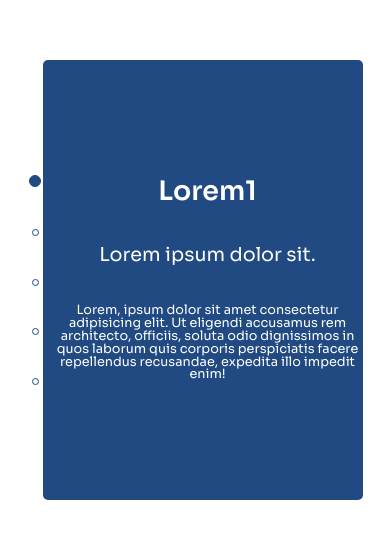
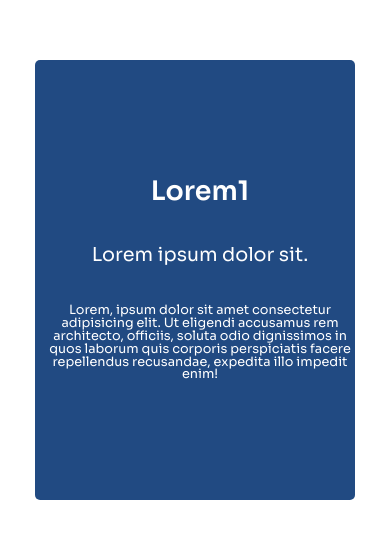
Before and after one commit to mohammed266392/kipostout-projet, an Angular app: page /accueil in a window 390 px wide. Shown: the part 2578-3116 px from the top of the page. Built offline with nearby package versions, Linux system fonts and the light colour scheme.

Commit message:
composant étape-v2

```diff
--- a/src/app/etape-slider/etape-slider.component.html
+++ b/src/app/etape-slider/etape-slider.component.html
@@ -1,15 +1,16 @@
 
 <div class="main">
     <div class="main_container">
-        <div  class="main_container_slider">
-            <div class="main_container_slider_container">
+        <div  class="main_container_slider" [ngStyle]="{'height' :heigthContainerSlider }">
+            <div class="main_container_slider_container" >
                 <div *ngFor="let etape of etapes" class="main_container_slider_container_div" (click)="changePosition(etape.etapePosition)">
+                    <!-- (click)="changePosition(etape.etapePosition)" -->
                     <div  [ngClass]="{'cercle':true,'remplit':this.position==etape.etapePosition}">
                     </div>
                 </div>
             </div>
         </div>
-        <div class="main_container_position">
+        <div class="main_container_position"  (scroll)="fingerSlide($event)">
             <div  *ngFor="let etape of etapes" ngClass="main_container_position_content" [ngStyle]="{'top' : etapesTop[etape.etapePosition], 'transition': 'top 0.5s ease-in-out'}">
                 <div class="main_container_position_content_etape">{{etape.etapeTitle}}</div>
                 <div class="main_container_position_content_etape-title">{{etape.etapeUnderTitle}}</div>
--- a/src/app/etape-slider/etape-slider.component.scss
+++ b/src/app/etape-slider/etape-slider.component.scss
@@ -99,12 +99,15 @@
 }
 
 @media only screen and (max-width: 530px) {
-
     .main_container_position{
         width: 250px;
+        overflow: scroll;
     }
     .main_container_slider{
-        width: 15px;
+        display: none;
+        // width: 5px;
+        // background-color: aquamarine;
+        // height: 0px;
     }
     .main_container_slider_container_div{
         padding: 20px 10px;
@@ -115,5 +118,9 @@
         padding-right: 10px;
         font-size: 0.8em ;
     }
+    .main_container_slider_container{
+        display: none;
+    }
+
 
 }
--- a/src/app/etape-slider/etape-slider.component.ts
+++ b/src/app/etape-slider/etape-slider.component.ts
@@ -10,19 +10,17 @@ import { EtapeService } from '../services/etape.service';
 export class EtapeSliderComponent implements OnInit {
 
   position : number  = 0;
-  // height : string = '440';
   etapes : Array<Etape> = [];
   etapesTop : Array<string> = [];
+  heigthContainerSlider = "0px";
 
   constructor(private etapeService : EtapeService) {
     this.etapes = etapeService.initalisationEtapes();
     this.initialisationEtapeTop();
-   }
+  }
 
+  ngOnInit(): void {}
 
-  ngOnInit(): void {
-
-  }
   initialisationEtapeTop(){
     for (let index = 0; index < this.etapes.length; index++) {
       this.etapesTop.push(String(index * 440)+"px");
@@ -68,4 +66,33 @@ export class EtapeSliderComponent implements OnInit {
       this.etapesTop[index] = String(Number(this.etapesTop[index].replace('px',''))-value)+"px" ;
     }
   }
+  fingerSlide(event : Event){
+    console.log("blablabla");
+
+    const div = document.querySelector(".main_container_position") as HTMLElement;
+    const maxTop = Number(this.etapesTop[this.etapesTop.length-1].replace('px',''));
+
+    console.log("ma div : ",(div.scrollTop/maxTop).toFixed(2));
+    console.log("ma position : ",this.remplirCercle((div.scrollTop/maxTop)));
+    this.heigthContainerSlider =  ((div.scrollTop/maxTop)*440).toFixed(0)+"px";
+    console.log('ma barre : ',this.heigthContainerSlider);
+     //this.remplirCercle((div.scrollTop/maxTop))
+    //console.log(event);
+  }
+
+  remplirCercle(pourcentage : number) : number {
+    const gap = 1/Number(this.etapesTop.length);
+    console.log("display gap : ",gap);
+    let position = 0;
+    for (let index = 0; index <= 1; index=index+gap) {
+      if(pourcentage<index){
+        return position;
+      }else{
+        position++;
+      }
+
+    }
+    return position;
+  }
+
 }
```
Also changed, not shown: src/app/header/header.component.ts (+2 -48 lines).
